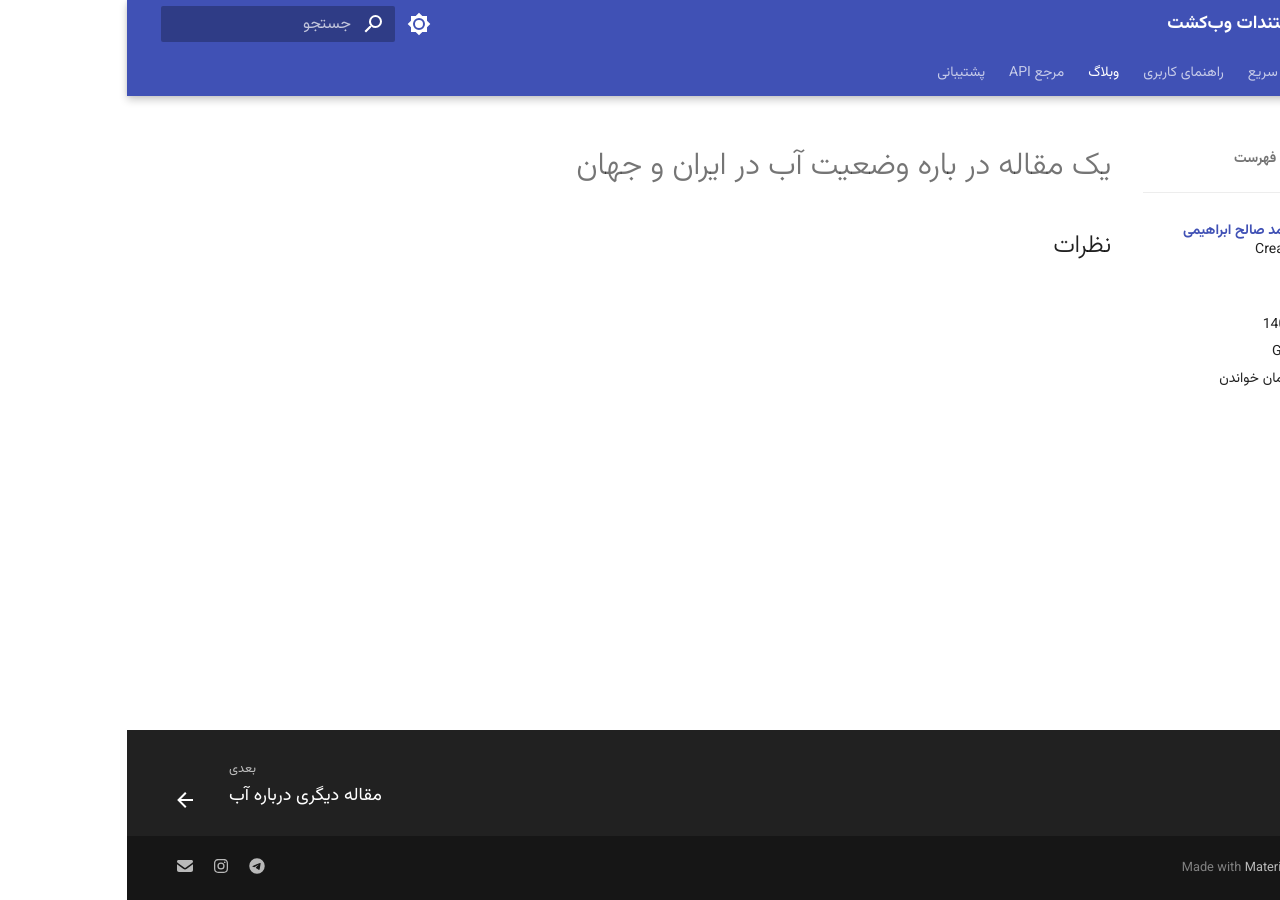
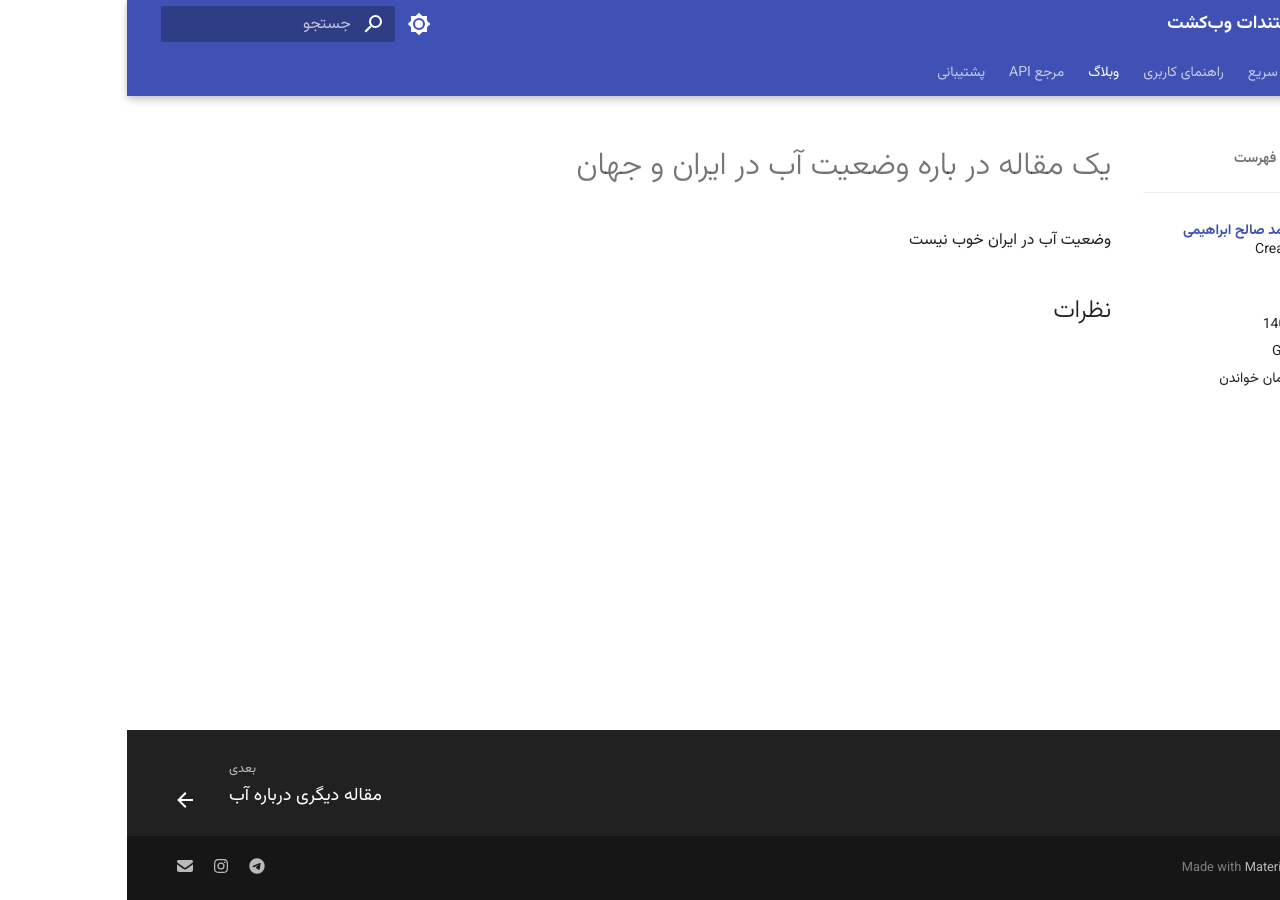
Before and after one commit to salehin90/webkesht_docs_fa, an MkDocs documentation site: the page built from docs/blog/posts/وضعیت منابع آب در ایران و جهان.md, in a window 1280 px wide. Built offline with MkDocs 1.6.1 and Material for MkDocs 9.7.7, drawn with Linux system fonts in a browser that asks for light colours; comment, search, counter and statistics services are not loaded; grey boxes are pictures that could not be loaded.

Commit message:
update blogs

```diff
--- a/docs/blog/posts/وضعیت منابع آب در ایران و جهان.md
+++ b/docs/blog/posts/وضعیت منابع آب در ایران و جهان.md
@@ -9,3 +9,5 @@ categories:
   - General
 ---
 # یک مقاله در باره وضعیت آب در ایران و جهان
+
+وضعیت آب در ایران خوب نیست
```
